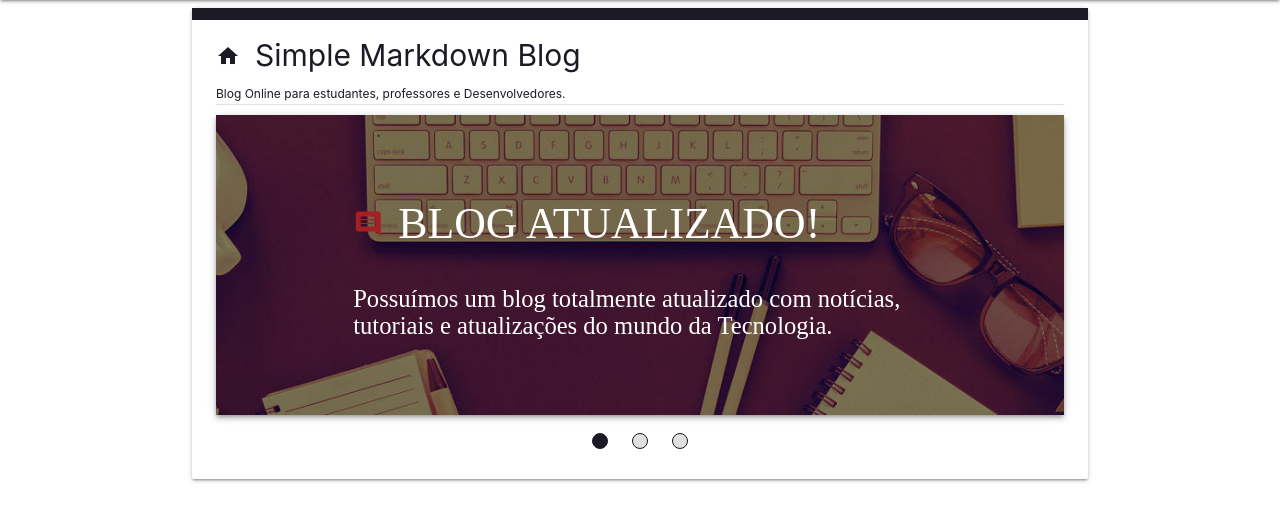
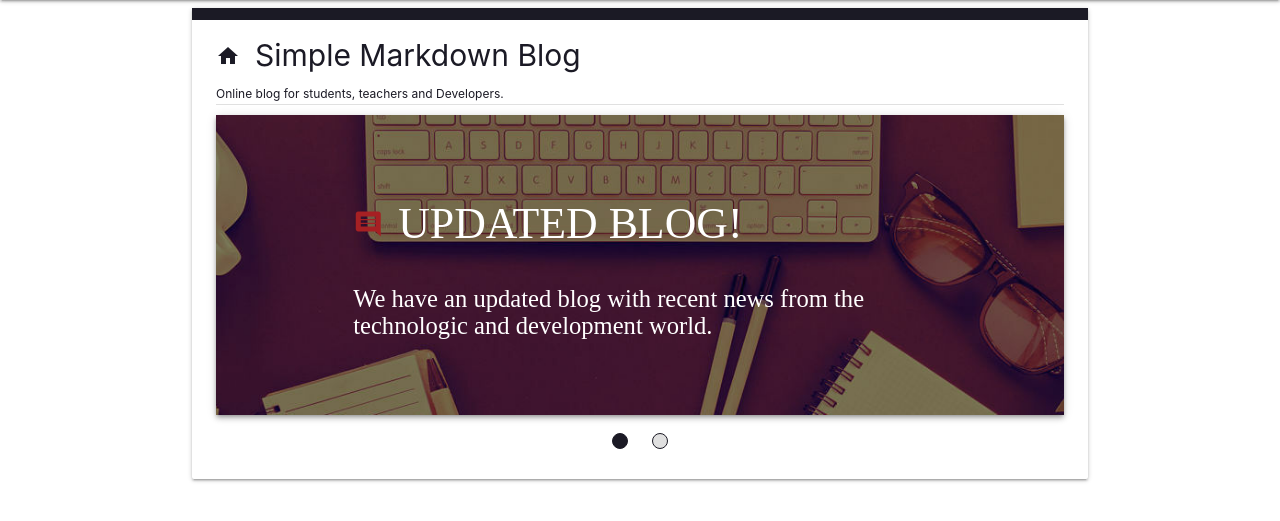
Before and after one commit to lucasgdb/simple-markdown-blog, a Node server app: page / in a window 1280 px wide. Shown: the part 50-571 px from the top of the page. Run offline with Node 20, Linux system fonts and the light colour scheme; some libraries are stand-ins or nearby versions.

Commit message:
update: slides

```diff
--- a/src/views/index.ejs
+++ b/src/views/index.ejs
@@ -14,7 +14,7 @@
     <div class="container">
         <div class="card-panel top-div-padding">
             <h1 class="mont-serrat fp-black-text" style="font-size:30px;margin:-5px 0 10px"><i class="material-icons left" style="top:5.5px">home</i>Simple Markdown Blog</h1>
-            <label class="fp-black-text">Blog Online para estudantes, professores e Desenvolvedores.</label>
+            <label class="fp-black-text">Online blog for students, teachers and Developers.</label>
 
             <div class="divider"></div>
 
@@ -23,24 +23,16 @@
                     <li class="grey lighten-3">
                         <img src="/static/bg01.jpg" alt="bg02">
                         <div class="caption left-align">
-                            <h3 class="dark"><i style="top:10px" class="material-icons fp-red-text left small">comment</i> BLOG ATUALIZADO!</h3>
-                            <h5 class="light">Possuímos um blog totalmente atualizado com notícias, tutoriais e atualizações do mundo da Tecnologia.</h5>
+                            <h3 class="dark"><i style="top:10px" class="material-icons fp-red-text left small">comment</i>UPDATED BLOG!</h3>
+                            <h5 class="light">We have an updated blog with recent news from the technologic and development world.</h5>
                         </div>
                     </li>
 
                     <li class="grey lighten-3">
                         <img src="/static/bg01.jpg" alt="bg04">
                         <div class="caption left-align">
-                            <h3 class="dark">CÓDIGO ABERTO! <i style="top:10px" class="material-icons fp-red-text left small">code</i></h3>
-                            <h5 class="light">O Markdown Blog é de Código Aberto e livre para qualquer um estudar/melhorar.</h5>
-                        </div>
-                    </li>
-
-                    <li class="grey lighten-3">
-                        <img src="/static/bg01.jpg" alt="bg05">
-                        <div class="caption left-align">
-                            <h3 class="dark"><i style="top:10px" class="material-icons fp-red-text left small">free_breakfast</i>O MAIS ATUALIZADO!</h3>
-                            <h5 class="light">Tá sentindo falta de alguma Ferramenta ou encontrou algum erro? Por favor, <a href="./contact/">fale conosco</a>.</h5>
+                            <h3 class="dark">OPEN SOURCE! <i style="top:10px" class="material-icons fp-red-text left small">code</i></h3>
+                            <h5 class="light">The Markdown Blog is an open source project which anyone can improve and study.</h5>
                         </div>
                     </li>
                 </ul>
--- a/src/views/pages/Articles/edit.ejs
+++ b/src/views/pages/Articles/edit.ejs
@@ -32,8 +32,8 @@
                         <label class="active" for="content">Content</label>
                     </div>
 
-                    <button type="submit" class="btn waves-effect waves-light fp-black"><i class="material-icons left">save</i>Save</button>
                     <a href="/articles/<%= article.slug %>" class="btn waves-effect fp-red"><i class="material-icons left">cancel</i>Cancel</a>
+                    <button type="submit" class="btn waves-effect waves-light fp-black right"><i class="material-icons left">save</i>Save</button>
                 </div>
             </form>
 
```
